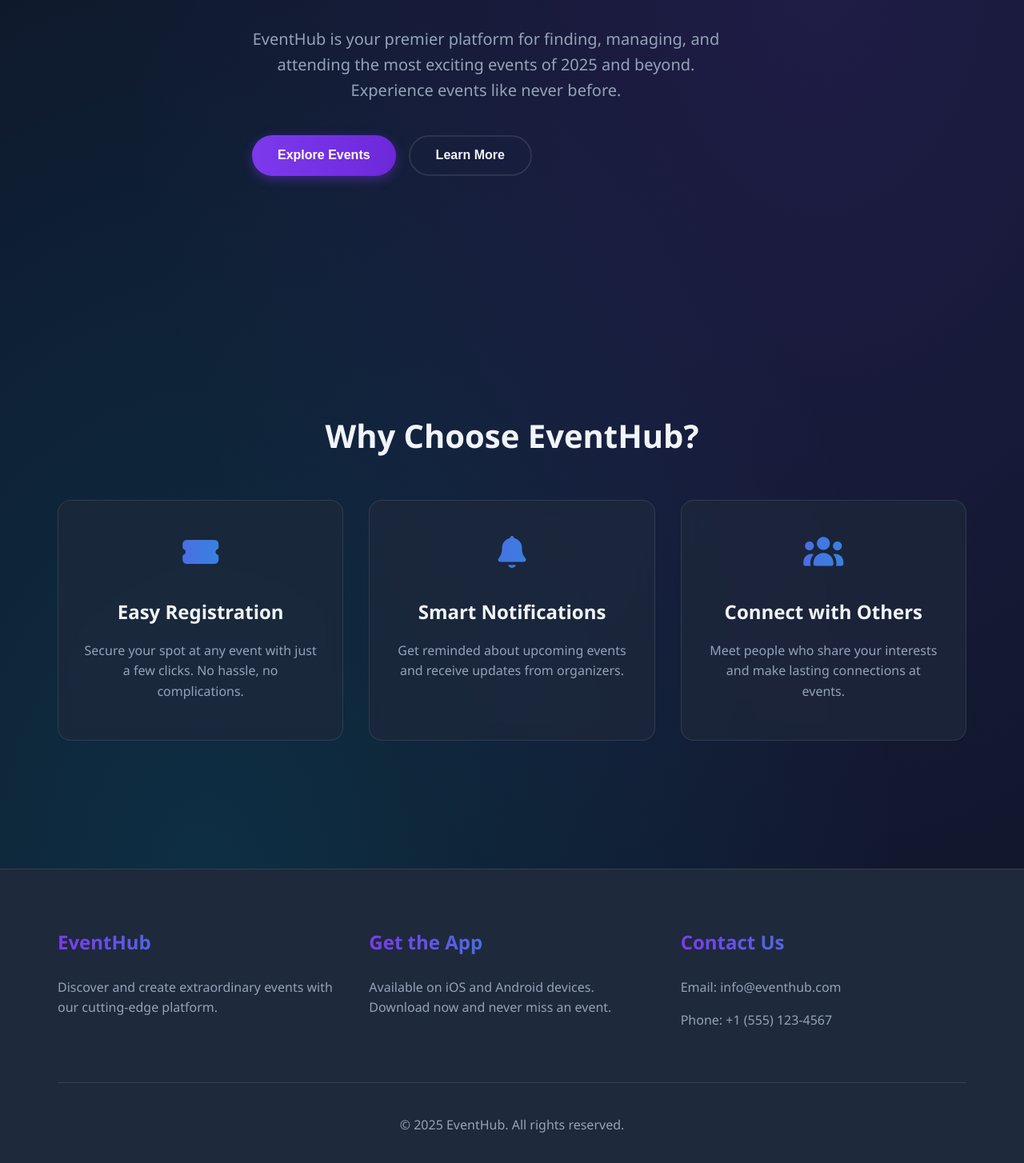
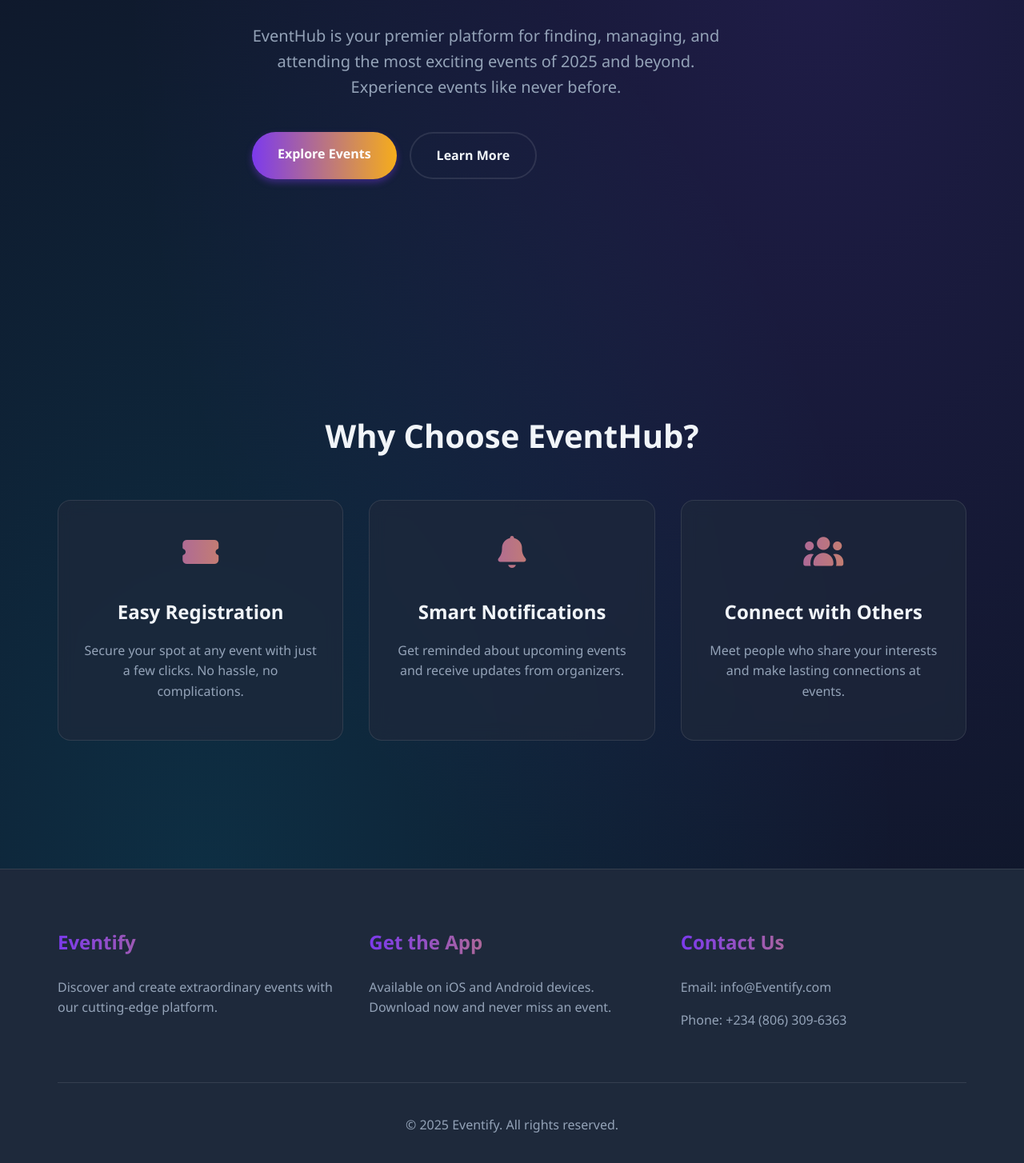
Before and after one commit to Ojfirst/eventsapp, a React (Vite) app: page / in a window 1280 px wide. Shown: the part 416-1870 px from the top of the page at 80% size. Built offline with nearby package versions, Linux system fonts and the light colour scheme; some icons are missing.

Commit message:
Improve UI

```diff
--- a/src/components/Events/EventItem.module.css
+++ b/src/components/Events/EventItem.module.css
@@ -2,18 +2,17 @@
   max-width: 50rem;
   margin: 2rem auto;
   text-align: center;
-  background-color: var(--color-gray-800);
+  background: linear-gradient(to right, var(--glass-bg), var(--secondary));
   box-shadow: 2px 2px 4px var(--color-gray-700);
   border-radius: 4px;
   padding: 12px;
 
   position: relative;
-  top: 10rem;
   z-index: 1;
 }
 
 .event img {
-  width: 30rem;
+  max-width: 15rem;
   border-radius: 4px;
 }
 
--- a/src/components/Events/EventsList.module.css
+++ b/src/components/Events/EventsList.module.css
@@ -15,14 +15,16 @@
   text-decoration: none;
   color: inherit;
   display: flex;
-  background-color: var(--color-gray-800);
+  background: linear-gradient(to right, var(--glass-bg), var(--secondary));
+  box-shadow: 0 4px 30px var(--gray-900);
   border-radius: 4px;
   overflow: hidden;
 }
 
 .item a:hover {
   transform: scale(1.02);
-  background-color: var(--color-gray-700);
+  background: linear-gradient(to right, var(--glass-bg), var(--card-bg));
+  box-shadow: 0 6px 40px var(--gray-900);
 }
 
 .item img {
@@ -53,7 +55,8 @@
   }
 
   .item img {
-    width: 100%;
+    padding: 1rem;
+    width: 50%;
     height: auto;
   }
 }
--- a/src/components/Home/Features.module.css
+++ b/src/components/Home/Features.module.css
@@ -33,7 +33,7 @@
 .feature-icon {
   font-size: 2.5rem;
   margin-bottom: 1.5rem;
-  background: linear-gradient(to right, var(--primary), var(--secondary));
+  background: linear-gradient(to right, var(--primary), var(--color-primary-900));
   -webkit-background-clip: text;
   -webkit-text-fill-color: transparent;
 }
--- a/src/components/Home/Footer.jsx
+++ b/src/components/Home/Footer.jsx
@@ -9,7 +9,7 @@ const Footer = () => {
 			<Card>
 				<div class={classes['footer-content']}>
 					<div class={classes['footer-section']}>
-						<h3>EventHub</h3>
+						<h3>Eventify</h3>
 						<p>
 							Discover and create extraordinary events with our cutting-edge
 							platform.
@@ -24,12 +24,12 @@ const Footer = () => {
 					</div>
 					<div class={classes['footer-section']}>
 						<h3>Contact Us</h3>
-						<p>Email: info@eventhub.com</p>
-						<p>Phone: +1 (555) 123-4567</p>
+						<p>Email: info@Eventify.com</p>
+						<p>Phone: +234 (806) 309-6363</p>
 					</div>
 				</div>
 				<div class={classes['footer-bottom']}>
-					<p>&copy; 2025 EventHub. All rights reserved.</p>
+					<p>&copy; 2025 Eventify. All rights reserved.</p>
 				</div>
 			</Card>
 		</footer>
--- a/src/components/Home/Footer.module.css
+++ b/src/components/Home/Footer.module.css
@@ -23,7 +23,7 @@ footer {
 .footer-section h3 {
   font-size: 1.5rem;
   margin-bottom: 1.5rem;
-  background: linear-gradient(to right, var(--primary), var(--secondary));
+  background: linear-gradient(to right, var(--primary), var(--color-primary-900));
   -webkit-background-clip: text;
   -webkit-text-fill-color: transparent;
 }
--- a/src/components/Home/HeroSection.jsx
+++ b/src/components/Home/HeroSection.jsx
@@ -1,6 +1,7 @@
 import React from 'react';
+import { Link } from 'react-router';
+
 import Card from '../UI/Card';
-
 import classes from './HeroSection.module.css';
 
 const HeroSection = () => {
@@ -19,12 +20,12 @@ const HeroSection = () => {
 							className={`${classes['hero-buttons']} ${classes.animate} ${
 								classes.delay - 2
 							}`}>
-							<button className={`${classes.btn} ${classes['btn-primary']}`}>
+							<Link to={'/events'} className={`${classes.btn} ${classes['btn-primary']}`}>
 								Explore Events
-							</button>
-							<button className={`${classes.btn} ${classes['btn-secondary']}`}>
+							</Link>
+							<Link className={`${classes.btn} ${classes['btn-secondary']}`}>
 								Learn More
-							</button>
+							</Link>
 						</div>
 					</div>
 				</Card>
--- a/src/components/Home/HeroSection.module.css
+++ b/src/components/Home/HeroSection.module.css
@@ -48,12 +48,14 @@
   transition: all 0.3s ease;
   font-size: 1rem;
   border: none;
+  text-decoration: none;
 }
 
 .btn-primary {
-  background: linear-gradient(to right, var(--primary), var(--primary-dark));
+  background: linear-gradient(to right, var(--primary), var(--color-primary-900
+));
   color: white;
-  box-shadow: 0 4px 14px rgba(124, 58, 237, 0.4);
+  box-shadow: 0 4px 8px rgba(124, 58, 237, 0.4);
 }
 
 .btn-primary:hover {
--- a/src/components/Home/MainNavigation.module.css
+++ b/src/components/Home/MainNavigation.module.css
@@ -38,6 +38,9 @@ nav {
 .list a {
   text-decoration: none;
   color: var(--color-primary-400);
+  font-weight: 500;
+  font-size: larger;
+  padding: 0.5rem 0;
 }
 
 .list a:hover,
--- a/src/components/NewsLetter/NewsLetter.jsx
+++ b/src/components/NewsLetter/NewsLetter.jsx
@@ -3,8 +3,8 @@ import PageContent from '../Home/PageContent';
 
 function NewsletterPage() {
   return (
-    <div style={{'padding': '10rem'}}>
-    <PageContent title="Join our awesome newsletter!" >
+    <div style={{'padding' : '10rem 1rem'}}>
+    <PageContent title="Join our awesome newsletter!">
       <NewsletterSignup />
     </PageContent>
     </div>
```
